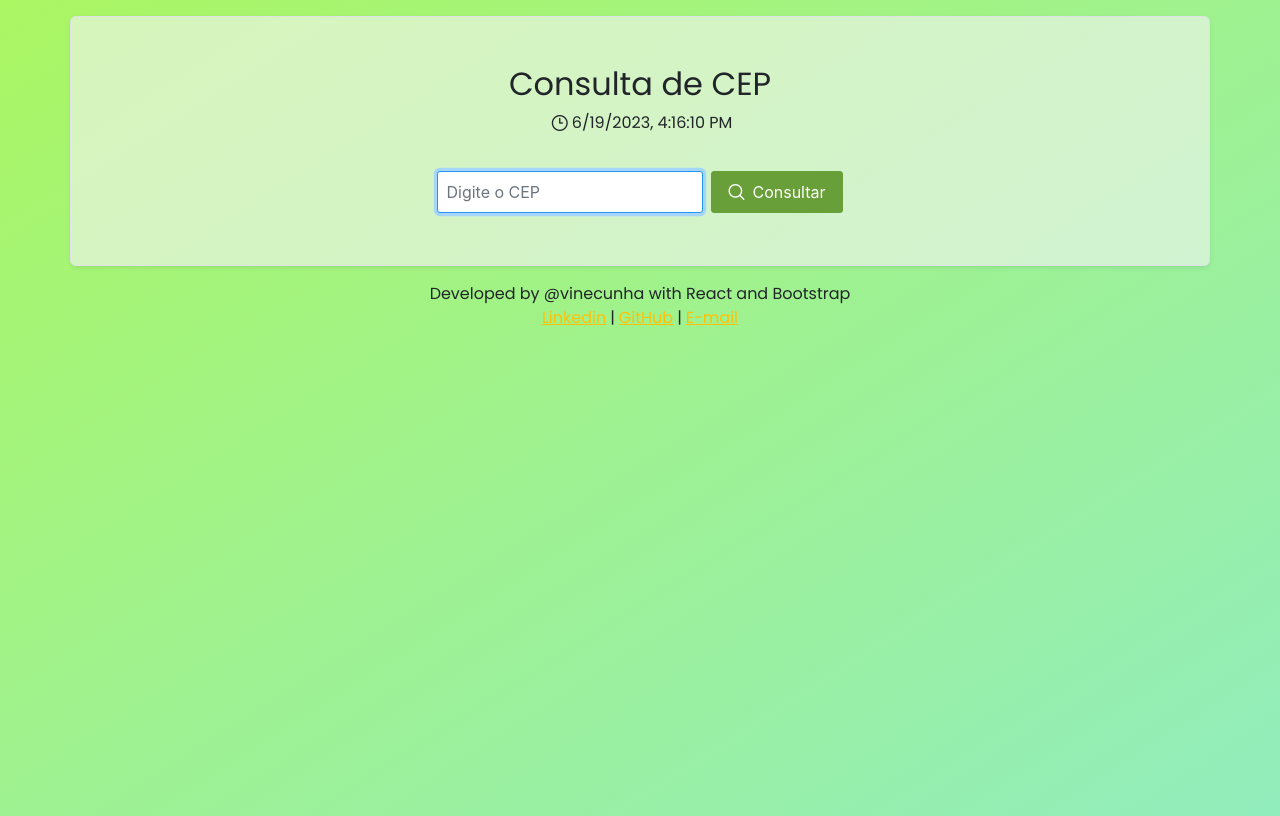
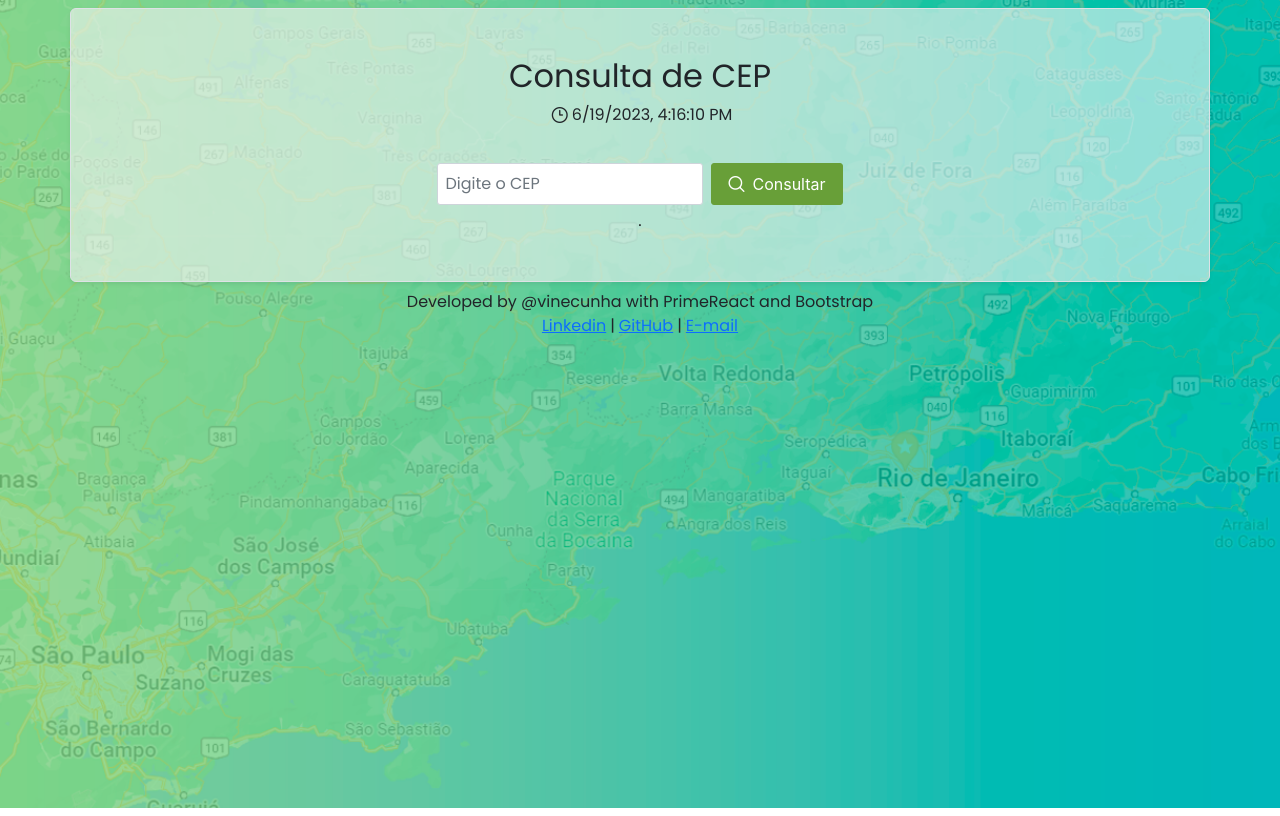
Before and after one commit to vinecunha/CEP, a React (Create React App) app: page / in a window 1280 px wide. Built offline with nearby package versions, Linux system fonts and the light colour scheme.

Commit message:
v.1.0.0.1

```diff
--- a/src/App.css
+++ b/src/App.css
@@ -20,10 +20,10 @@
 body{
   min-height: 100vh;
   font-family: 'Poppins', sans-serif !important;
-  background: linear-gradient(to bottom right, var(--body-color), var(--body-color-2)) !important;
-  /* background: url(../public/data/images/background.png);
+  /* background: linear-gradient(to bottom right, var(--body-color), var(--body-color-2)) !important; */
+  background: url(../public/data/images/background.png);
   background-size: cover;
-  background-repeat: no-repeat; */
+  background-repeat: no-repeat;
 }
 #consulta{
   background-color: #f5f5f599;
--- a/src/App.js
+++ b/src/App.js
@@ -100,17 +100,20 @@ const App = () => {
   }, []);
 
   return (
-    <div id="consulta" className='container-sm rounded border border-1 shadow-sm my-3 py-5 d-flex flex-column align-items-center'>
+    <div id="consulta" className='container-sm rounded border border-1 shadow-sm mx-auto my-2 py-5 d-flex flex-column align-items-center'>
       <h2>Consulta de CEP</h2>
       <p className='d-flex flex-row align-items-center'>
         <i className='pi pi-clock mx-1'></i>
         {currentDate.toLocaleString()}
       </p>
       <form className='container-sm d-flex flex-row justify-content-center mt-3 p-1' onSubmit={handleSubmit}>
-        <InputText className='me-1' value={cep} placeholder='Digite o CEP' onChange={handleInputChange} autoFocus required />
+        <span className="p-float-label">
+          <InputText id="cep" className='me-1' value={cep} onChange={handleInputChange} required />
+          <label htmlFor="cep">Digite o CEP</label>
+        </span>
         <Button className="ms-1" label="Consultar" severity='success' icon="pi pi-search" />
       </form>
-      {error && <p>{error}</p>}
+      {error && <p>{error}</p>}.
       {Object.keys(address).length > 0 && (
         <div className='container-sm d-flex flex-column flex-lg-row justify-content-evenly align-items-top'>
           <div className='mt-3 p-3 '>
@@ -147,14 +150,14 @@ const App = () => {
       <Sidebar visible={showSidebar} onHide={() => setShowSidebar(false)}>
         <h5 className='mb-5'><strong>Complete o endereço</strong></h5>
         <form onSubmit={(e) => e.preventDefault()}>
-          <div className="mb-3">
-            <label htmlFor="numberInput" className="form-label m-0">Número:</label>
+          <span className="p-float-label">
             <InputText  className="form-control" id="numberInput" value={numero} onChange={handleNumberChange} autoFocus required />
-          </div>
-          <div className="mb-3">
-            <label htmlFor="complementInput" className="form-label m-0">Complemento:</label>
+            <label htmlFor="numberInput"> Número:</label>
+          </span>
+          <span className="p-float-label my-4">
             <InputText className="form-control" id="complementInput" value={complemento} onChange={handleComplementChange} />
-          </div>
+            <label htmlFor="complementInput">Complemento:</label>
+          </span>
           <Button className='me-1' label='Salvar' severity='success' icon="pi pi-save" onClick={saveData}/>
           <Button className='ms-1' label='Cancelar' severity='danger' icon="pi pi-times" onClick={() => setShowSidebar(false)}/>
         </form>
@@ -194,6 +197,7 @@ const App = () => {
             className="m-auto"
           >
             <Column field="cep" header="CEP" />
+            <Column field="uf" header="Estado" />
             <Column body={rowData => <Button label='Visualizar' icon="pi pi-file" onClick={() => { setAddress(rowData); setShowSidebarView(true); }}/>} />
           </DataTable>
         </>
--- a/src/Footer.js
+++ b/src/Footer.js
@@ -3,12 +3,12 @@ import './Footer.css';
 
 export default function Footer() {
     return (
-        <div className="position-relative bottom-0 container-fluid">
-            <p className='text-center m-0'>Developed by @vinecunha with React and Bootstrap</p>
+        <div className="footer position-relative bottom-0 container-sm rounded">
+            <p className='text-center m-0'>Developed by @vinecunha with PrimeReact and Bootstrap</p>
             <div class="d-flex flex-row justify-content-center align-items-center mb-1">
-                <a href="https://linkedin.com/in/vcmartins" class=" mx-1 link-warning" target="blank">Linkedin</a> |
-                <a href="https://github.com/vinecunha" class=" mx-1 link-warning" target="blank">GitHub</a> |
-                <a href="mailto:vcunha@id.uff.br" class=" mx-1 link-warning">E-mail</a>
+                <a href="https://linkedin.com/in/vcmartins" class=" mx-1 link-primary" target="blank">Linkedin</a> |
+                <a href="https://github.com/vinecunha" class=" mx-1 link-primary" target="blank">GitHub</a> |
+                <a href="mailto:vcunha@id.uff.br" class=" mx-1 link-primary">E-mail</a>
             </div>
         </div>
     );
```
